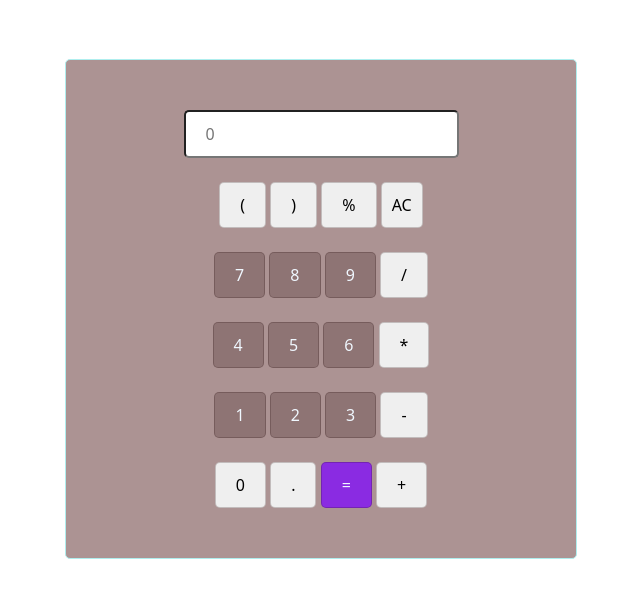
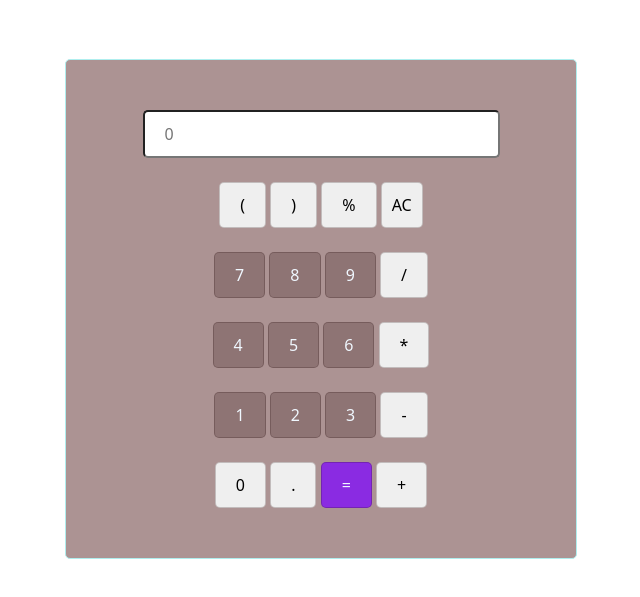
Before and after one commit to abelgulilat/Calculator, a plain HTML site: page index.html in a window 1280 px wide. Shown: the part 103-700 px from the top of the page, without its empty margins (319-959 px from the left). Drawn offline with Linux system fonts and the light colour scheme.

Commit message:
i edit on display

```diff
--- a/assets/css/index.css
+++ b/assets/css/index.css
@@ -8,7 +8,9 @@
     border-radius: 5px;
     box-shadow: 10px;
 }
-
+#answer{
+    width: 70%;
+}
 @media screen and (min-width:555px){
     #form{
     margin: 5% 30% ;
```
